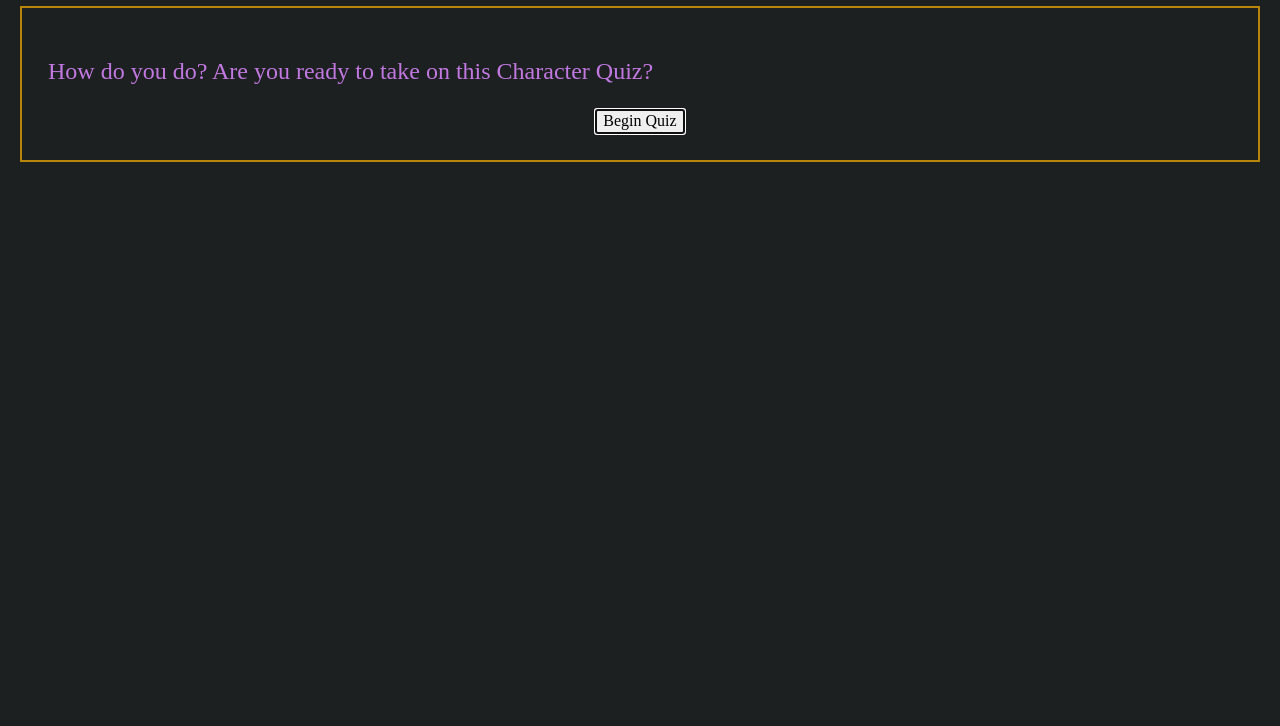
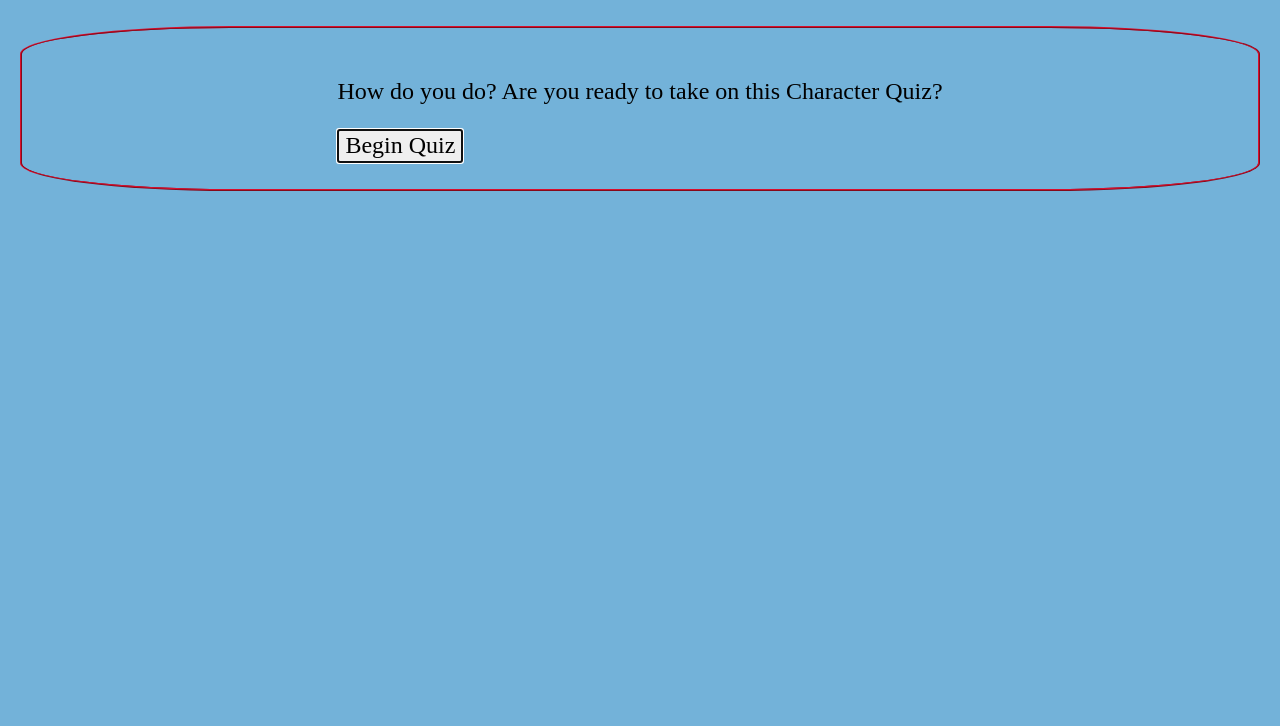
Before and after one commit to zkzerotwo/Character-Quiz-Crash, a plain HTML site: page index.html in a window 1280 px wide. Shown: the part 74-800 px from the top of the page. Drawn offline with nearby package versions, Linux system fonts and the light colour scheme.

Commit message:
Complete
Quiz functions and resets as expected

```diff
--- a/app.css
+++ b/app.css
@@ -9,12 +9,13 @@
 
 h1 {
 	text-align: center;
-	font-family: fantasy;
+	font-family: Tahoma;
 }
 
 body {
-  background-color: #1D2021;
-  color: #C278E1;
+  background-color: #73B2D9;
+	display: flex;
+	flex-direction: column;``
 }
 
 h1 {
@@ -22,18 +23,28 @@ h1 {
 }
 
 p {
-  font-size:24px;
+  font-size: 24px;
+	font-color: #241212;
+	text-align: center;
+	font-familty: Tahoma;
 }
 
-.welcome, .quiz-interface, .answer-response, .quiz-results {
+form {
+	font-size: 24px;
+	font-color: #121212;
+}
+
+.container {
   margin: 20px;
   padding: 26px;
-  border: 2px solid darkgoldenrod;
+  border: 2px ridge #D90F2D;
+	border-radius: 17%;
   display: flex;
   flex-direction: column;
+	align-items: center;
 }
 
-ol li {
+ol ul li {
   margin: 8px;
   font-size: 24px;
 }
@@ -45,8 +56,7 @@ input[type='radio'] {transform: scale(1.4)}
 	text-align: center;
 }
 
-.submit-answer, #beginQuiz, .restart-quiz {
-	display: block;
+button {
 	text-align: center;
 	margin: 0 auto;
 }
--- a/app.js
+++ b/app.js
@@ -5,7 +5,7 @@
    // 5 or more questions are required
    questions: [
      {
-       question: 'Shoots lightning and stays with his trainer?',
+       question: 'Who shoots lightning and stays with his trainer?',
        answers: [
          'Chocobo',
          'Minotaur',
@@ -35,24 +35,64 @@
        correctAnswer: 'The Straw Hat Crew'
      },
      {
-       question: 'Who is the legendary hero clad in green?',
+       question: 'Who runs at supersonic speeds?',
        answers: [
-         'Luigi',
-         'Link',
-         'Lance',
-         'Lorelei'
+         'Static Shock',
+         'Inuyasha',
+         'Sonic the Hedgehog',
+         'Terry Bogard'
        ],
-       correctAnswer: 'Link'
+       correctAnswer: 'Sonic the Hedgehog'
      },
      {
-       question: 'Who bends all the elements to their will?',
+       question: 'Who tells you the princess is in another castle?',
        answers: [
-         'The Sannin',
-         'The Z Fighters',
-         'The Voltron Paladins',
-         'The Avatars'
+         'Warrior of Light',
+         'Toad',
+         'The Great Deku Tree',
+         'Johnny Bravo'
        ],
-       correctAnswer: 'The Aavtars'
+       correctAnswer: 'Toad'
+     },
+     {
+       question: 'Who protects the world from devastation to unite all peoples within our nation?',
+       answers: [
+         'Jessie!',
+         'James!',
+         'And Meowth!',
+         'Thats right!'
+       ],
+       correctAnswer: 'Thats right!'
+     },
+     {
+       question: 'Who is the Star Warrior who woke up too early?',
+       answers: [
+         'Kirby',
+         'Steve',
+         'Dr Who',
+         'All Might'
+       ],
+       correctAnswer: 'Kirby'
+     },
+     {
+       question: 'Who wears fire retardant clothes from the fire rat?',
+       answers: [
+         'Aang',
+         'Inuyasha',
+         'Misty',
+         'Sora'
+       ],
+       correctAnswer: 'Inuyasha'
+     },
+     {
+       question: 'Who wields the swords of his forefathers?',
+       answers: [
+         'Noctis Lucis Caelum',
+         'Chase Young',
+         'Kenshin Himura',
+         'Ieyasu Tokugawa'
+       ],
+       correctAnswer: 'Noctis Lucis Caelum'
      },
    ],
    quizStarted: false,
@@ -85,7 +125,7 @@
 
 function generateWelcomeScreen() {
   return `
-  <div class="welcome">
+  <div class="welcome container">
     <form>
       <p>
         How do you do? Are you ready to take on this Character Quiz?
@@ -101,7 +141,7 @@ function generateWelcomeScreen() {
 
 function generateQuizInterface(questionObject) {
   return `
-  <div class="quiz-interface">
+  <div class="quiz-interface container">
     <p>Question ${questionObject.index} / ${STORE.questions.length}
     </p>
     <p>
@@ -111,13 +151,14 @@ function generateQuizInterface(questionObject) {
       <ul>
         ${generateAnswerArray(questionObject.question.answers)}
       </ul>
+      <button type="submit" class="submit-answer" autofocus>Submit Answer</button>
     </form>
   </div>`
 }
 
 //Creates answer array for each answer option
 
-function generateAnswerArray() {
+function generateAnswerArray(answers) {
   let answerArray = [];
   let indexArray = [];
   answers.forEach(answer => {
@@ -129,7 +170,7 @@ function generateAnswerArray() {
 
 //Makes strings of each answer and radio buttons
 
-function stringifyQuizAnswers() {
+function stringifyQuizAnswers(answer) {
   let questionNumber = STORE.questionNumber;
   let name = STORE.questions[questionNumber].answers.indexOf(answer);
   return `
@@ -154,14 +195,14 @@ function generateAnswerResults() {
 
   let correctResponse = `Good job! "${answerArray[1]}" is right.`;
   let incorrectResponse = `Yikes, ${answerArray[2]} is wrong. ${answerArray[1]} is the correct answer.`;
-  let isFinalQuestion = (STORE.questionNumber + 1) === (store.questions.length);
+  let isFinalQuestion = (STORE.questionNumber + 1) === (STORE.questions.length);
 
   return `
-    <div class="answer-response">
+    <div class="answer-response container">
     <form>
     <p>${answerArray[0] === true ? correctResponse : incorrectResponse}</p>
-    <p> Score: ${store.score}</p>
-    ${isLastQuestion ? buttons.results : buttons.next}
+    <p> Score: ${STORE.score}</p>
+    ${isFinalQuestion ? buttons.results : buttons.next}
     </form>
     </div>
     `;
@@ -171,7 +212,7 @@ function generateAnswerResults() {
 
 function generateQuizResults() {
   return `
-    <div class='quiz-results'>
+    <div class='quiz-results container'>
       <p>
        You're finished!
          </p>
@@ -197,7 +238,7 @@ function renderQuiz() {
   } else if (STORE.quizStarted === true) {
     if(STORE.submittingAnswer === false) {
       $('main').html(generateQuizInterface(currentQuestion()))
-    } else if(STORE.subnittingANswer === true) {
+    } else if(STORE.submittingAnswer === true) {
       $('main').html(generateAnswerResults())
     }
   }
@@ -216,6 +257,7 @@ function restartQuiz() {
     STORE.quizStarted = false;
     STORE.questionNumber = 0;
     STORE.submittingAnswer = false;
+    STORE.score = 0;
     STORE.currentQuestionState.answerArray = [];
   }
 
@@ -241,7 +283,7 @@ function currentQuestion() {
   //Moves from current question to the nextQuestion
 
 function nextQuestion() {
-    if (STORE.questionNUmber < STORE.questions.length) {
+    if (STORE.questionNumber < STORE.questions.length) {
       STORE.questionNumber++;
       STORE.submittingAnswer = false;
     } else if (STORE.questionNumber === STORE.questions.length) {
@@ -253,16 +295,16 @@ function nextQuestion() {
 
 function validateAnswers() {
     let radios = $('input:radio[name="answer"]');
-    let selectedAnswer = $('input:[name="answer"]:checked').data('answer');
+    let selectedAnswer = $('input[name="answer"]:checked').data('answer');
     let questionNumber = STORE.questionNumber;
-    let correctAnswer = store.questions[questionNumber].correctAnswer;
+    let correctAnswer = STORE.questions[questionNumber].correctAnswer;
 
-    if (radios.filter(':checked').length ===0) {
+    if (radios.filter(':checked').length === 0) {
       alert('Aht aht, pick an answer please.');
       return;
       } else {
       STORE.submittingAnswer = true;
-      if (slectedAnswer = correctANswer) {
+      if (selectedAnswer === correctAnswer) {
         STORE.score += 10;
         STORE.currentQuestionState.answerArray = [true, correctAnswer, selectedAnswer];
 
@@ -277,7 +319,7 @@ function validateAnswers() {
 // These functions handle events (submit, click, etc)
 function handleBeginQuizSubmit(){
 
-  $('main').on('click', '#beginQuiz', (event) =>{
+  $('main').on('click', '#beginQuiz', (event) => {
     event.preventDefault();
     startQuiz();
     renderQuiz();
@@ -285,7 +327,7 @@ function handleBeginQuizSubmit(){
 }
 
 function handleSubmitAnswer() {
-  $('main').on('click' , '.submit-answer', (event)=>{
+  $('main').on('click' , '.submit-answer', (event) => {
     event.preventDefault();
     console.log('submitting answer');
     validateAnswers();
--- a/index.html
+++ b/index.html
@@ -13,7 +13,7 @@
 
 <body>
   <header>
-    <h1>The name of your quiz</h1>
+    <h1>ZK's Coolest Character Quiz</h1>
   </header>
   <main></main>
   <script src="https://code.jquery.com/jquery-3.4.1.slim.js" crossorigin="anonymous"></script>
```
